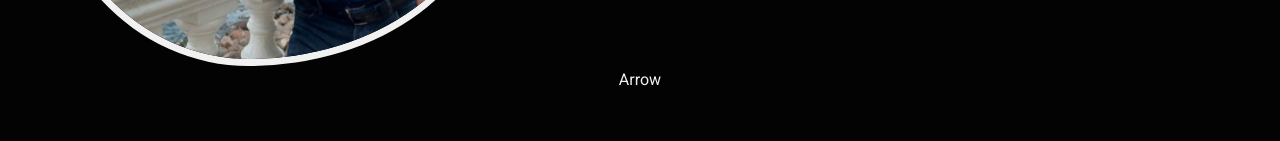
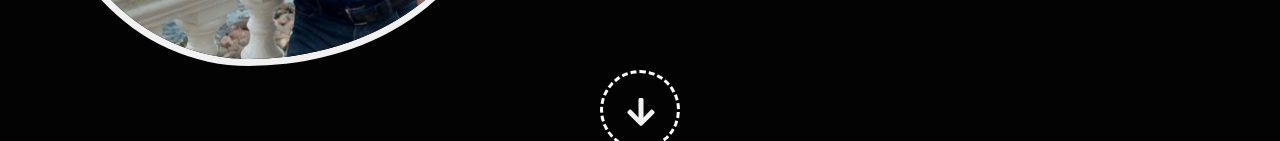
Before and after one commit to alexsmith-proff/portfolio, a Next.js app: page / in a window 1280 px wide. Shown: the part 659-800 px from the top of the page. Built offline with nearby package versions, Linux system fonts and the light colour scheme.

Commit message:
[add] ArrowDown

```diff
--- a/package.json
+++ b/package.json
@@ -13,6 +13,7 @@
     "node": "^18.20.1",
     "react": "^18",
     "react-dom": "^18",
+    "react-icons": "^5.0.1",
     "react-type-animation": "^3.2.0",
     "sass": "^1.74.1"
   },
--- /dev/null
+++ b/src/app/components/arrow_down/arrow_down.module.scss
@@ -0,0 +1,50 @@
+.btn {
+    width: 80px;
+    height: 80px;
+    position: relative;
+    cursor: pointer;
+
+}
+
+.border {
+    width: 100%;
+    height: 100%;
+    border: 3px dashed #fff;
+    border-radius: 50%;
+
+    &:hover {
+        animation: rotateBorder 30s linear infinite;
+    }
+}
+
+.arrow {
+    position: absolute;
+    top: 25px;
+    left: 25px;
+    transform: rotate(0deg);
+    animation: moveDown 3s infinite;
+}
+
+@keyframes rotateBorder {
+    0% {
+        transform: rotate(0deg);
+    }
+
+    100% {
+        transform: rotate(360deg);
+    }
+}
+
+@keyframes moveDown {
+    0% {
+        top: 25px;
+    }
+
+    50% {
+        top: 32px;
+    }
+
+    100% {
+        top: 25px;
+    }
+}
--- /dev/null
+++ b/src/app/components/arrow_down/arrow_down.tsx
@@ -0,0 +1,20 @@
+import { FC } from "react";
+
+import { FaArrowDown } from "react-icons/fa";
+import { FaArrowDownLong } from "react-icons/fa6";
+
+import s from './arrow_down.module.scss'
+
+interface ArrowDownProps{}
+
+const ArrowDown: FC<ArrowDownProps> = ({ }) => {
+    return(
+        <div className={s.btn}>
+            <div className={s.border}></div>
+            <FaArrowDown className={s.arrow} size={32} />
+            {/* <FaArrowDownLong  className={s.arrow} size={32} /> */}
+        </div>
+    )
+}
+
+export default ArrowDown
--- a/src/app/modules/main_page/main_page.tsx
+++ b/src/app/modules/main_page/main_page.tsx
@@ -4,6 +4,7 @@ import BlobPhoto from "@/app/components/blob_photo/blob_photo";
 import MainTitle from "@/app/components/main_title/main_title";
 
 import s from './main_page.module.scss'
+import ArrowDown from "@/app/components/arrow_down/arrow_down";
 
 interface MainPageProps { }
 
@@ -18,7 +19,10 @@ const MainPage: FC<MainPageProps> = ({ }) => {
                     <MainTitle />
                 </div>
             </div>
-            <div className={s.arrow}>Arrow</div>
+            <div className={s.arrow}>
+                <ArrowDown />
+
+            </div>
         </div>
     )
 }
```
Also changed, not shown: 1 other file (tests, documents, lock files or other folders).
